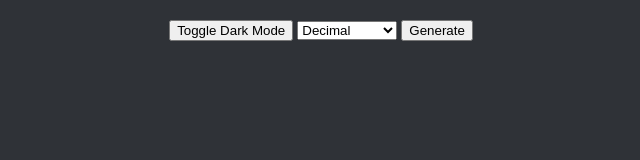
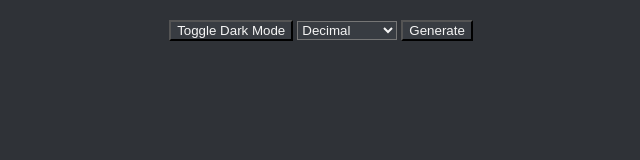
Before and after one commit to Dakskihedron/base-math-generator, a plain HTML site: page index.html in a window 1280 px wide. Both pictures are taken after a click on the button "Toggle Dark Mode". Shown: the whole page, without its empty margins (319-959 px from the left). Drawn offline with Linux system fonts and the light colour scheme; files that its build step writes are made by us from their sources.

Commit message:
Removed unused styling and added styling for buttons and select elements

```diff
--- a/css/dark.css
+++ b/css/dark.css
@@ -3,12 +3,12 @@
     color: whitesmoke;
 }
 
-.dark #textbook-one {
+.dark button {
+    background-color: #383C42;
     color: whitesmoke !important;
 }
-.dark #textbook-two {
+
+.dark #base-select {
+    background-color: #383C42;
     color: whitesmoke !important;
 }
-.dark #textbook-op {
-    color: whitesmoke !important;
-}
```
